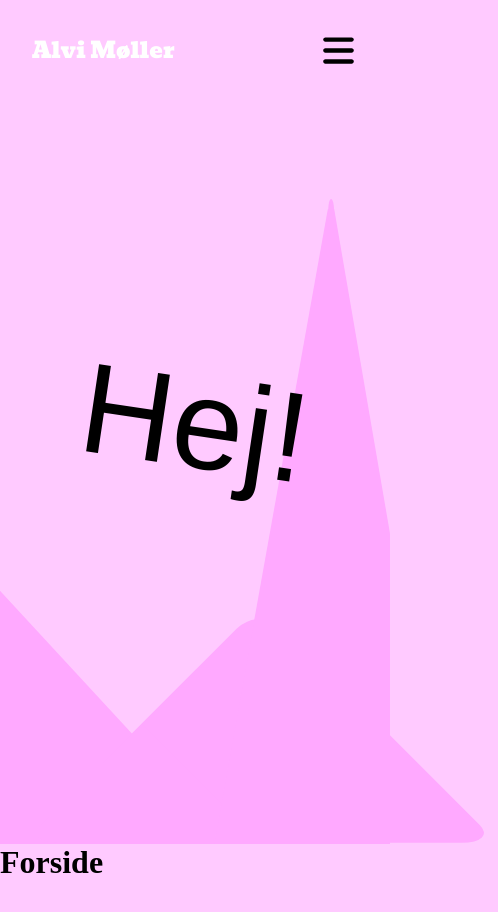
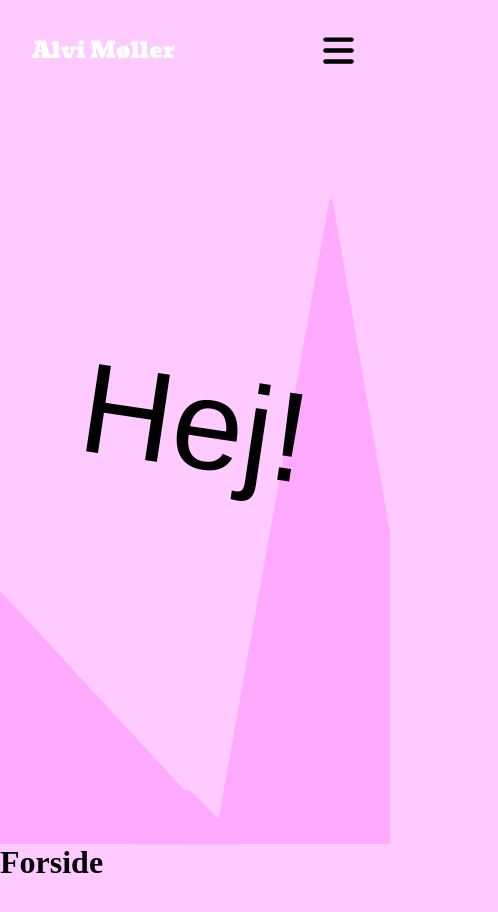
Before and after one commit to alvihelene/portfolio, a React (Vite) app in the folder portfolio/: page / in a window 390 px wide. Shown: the top 912 px of the page, 498 px wide, since content can reach past the window. Built offline with nearby package versions, Linux system fonts and the light colour scheme; a web font is replaced by a local one.

Commit message:
Mountains now responsive, but not pretty on mobile device

```diff
--- a/portfolio/src/components/background/Mountains.jsx
+++ b/portfolio/src/components/background/Mountains.jsx
@@ -10,10 +10,8 @@ export default function Mountains(){
             <div className="mountain-container">
                 <div className="mountain1"></div>
                 <div className="mountain2"></div>
-                <div className="mountain3-container">
                     <div className="mountain3"></div>
                     <div className="peak"></div>
-                    </div>
             </div>
         </div>
         </>
--- a/portfolio/src/components/background/Mountains.scss
+++ b/portfolio/src/components/background/Mountains.scss
@@ -21,42 +21,36 @@
   clip-path: polygon(0 100%, 100% 100%, 0 0);
 }
 
+
 .mountain2 {
   position: absolute;
   bottom: 0;
-  left: 36%;
+  left: 40%;
   background-color: #FFa9FF;
   text-align: left;
-  width: 15em;
-  height: 15em;
+  width: 15vw;
+  height: 15vw;
   border-top-right-radius: 20%;
 }
-
   .mountain2:before,
   .mountain2:after {
     content: '';
     position: absolute;
     background-color: inherit;
-  width: 15em;
-  height: 15em;
+    width: 15vw;
+    height: 15vw;
     border-top-right-radius: 15%;
   }
-
     .mountain2 {
       transform: rotate(-45deg) skewX(0deg) scale(0.7);
     }
-
     .mountain2:before {
       transform: rotate(-135deg) skewX(-45deg) scale(1.414, .707) translate(0, -50%);
     }
-
     .mountain2:after {
       transform: rotate(135deg) skewY(-45deg) scale(.707, 1.414) translate(50%);
     }
 
-.mountain3-container {
-  overflow: hidden;
-}
 
   .mountain3 {
     position: absolute;
@@ -67,7 +61,6 @@
     clip-path:polygon(74% 6%, 100% 54%, 100% 100%, 18% 100%, 71% 6%);
     background-color: #FFa9FF;
   }
-
     .peak {
       position: absolute;
       top: 23.6%;
```
Lines whose indentation alone changed are shown as unchanged.
